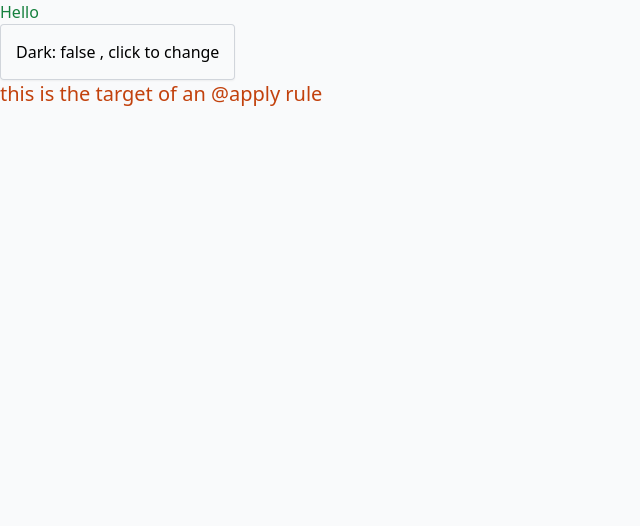
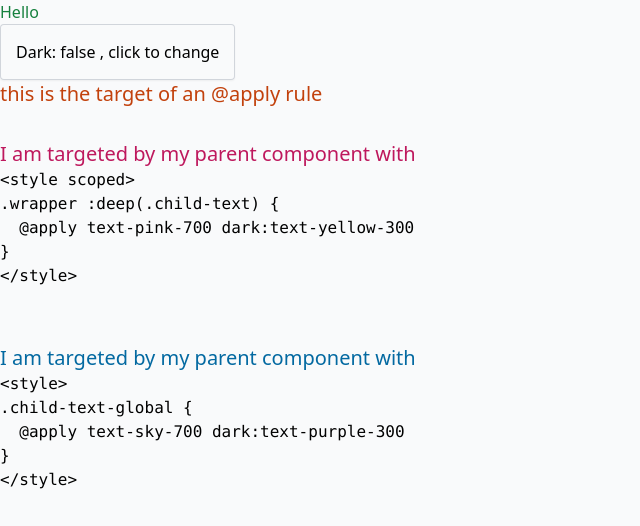
Before and after one commit to remiconnesson/tailwind-vue-deep-apply-dark-bug, a Vue app: page / in a window 1280 px wide. Shown: the top 526 px of the page, without its empty margins (0-640 px from the left). Built offline with nearby package versions, Linux system fonts and the light colour scheme.

Commit message:
Demo bug

```diff
--- a/src/App.vue
+++ b/src/App.vue
@@ -1,19 +1,37 @@
 <script setup lang="ts">
 import { useDark, useToggle } from "@vueuse/core";
+import ChildText from "@/components/ChildText.vue";
+
 const isDark = useDark();
 const toggleDark = useToggle(isDark);
 </script>
 
 <template>
   <h1 class="text-green-700 dark:text-green-300">Hello</h1>
-  <button class="text-black dark:text-white rounded shadow-sm ring-1 ring-inset ring-gray-300 dark:ring-slate-700 hover:bg-gray-100 dark:hover:bg-slate-950 p-4" @click="toggleDark()">
+  <button
+    class="text-black dark:text-white rounded shadow-sm ring-1 ring-inset ring-gray-300 dark:ring-slate-700 hover:bg-gray-100 dark:hover:bg-black p-4"
+    @click="toggleDark()"
+  >
     Dark: {{ isDark }} , click to change
   </button>
   <span class="block classic-apply">this is the target of an @apply rule</span>
+  <div class="wrapper">
+    <ChildText />
+  </div>
 </template>
 
 <style scoped>
 .classic-apply {
-  @apply text-xl text-orange-700 dark:text-white
+  @apply text-xl text-orange-700 dark:text-white;
+}
+
+.wrapper :deep(.child-text) {
+  @apply text-pink-700 dark:text-yellow-300;
 }
 </style>
+
+<style>
+.wrapper .child-text-global {
+  @apply text-sky-700 dark:text-purple-300;
+}
+</style>
--- /dev/null
+++ b/src/components/ChildText.vue
@@ -0,0 +1,25 @@
+<template>
+  <div class="child-text text-xl mt-8">
+    I am targeted by my parent component with
+  </div>
+  <pre class="block child-pre text-black dark:text-white">
+&lt;style scoped&gt;
+.wrapper :deep(.child-text) {
+  @apply text-pink-700 dark:text-yellow-300
+}
+&lt;/style&gt;
+  </pre>
+
+  <div class="child-text-global text-xl mt-8">
+    I am targeted by my parent component with
+  </div>
+  <pre class="block child-pre text-black dark:text-white">
+&lt;style&gt;
+.child-text-global {
+  @apply text-sky-700 dark:text-purple-300
+}
+&lt;/style&gt;
+  </pre>
+</template>
+
+<style scoped></style>
--- a/tailwind.config.js
+++ b/tailwind.config.js
@@ -1,7 +1,7 @@
 /* eslint-env node */
 /** @type {import('tailwindcss').Config} */
 module.exports = {
-  darkMode: 'class',
+  darkMode: "class",
   content: ["./index.html", "./src/**/*.{vue,js,ts,jsx,tsx}"],
   theme: {
     extend: {},
```
